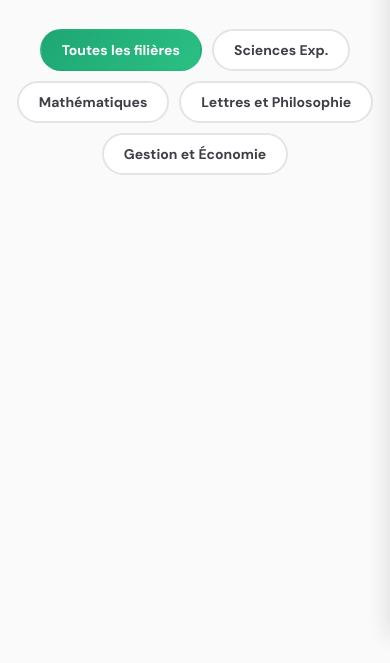
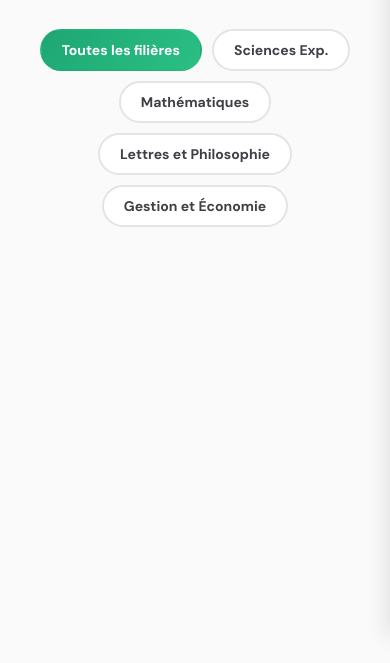
Before and after one commit to anaisda/skool-dz, a website: page public/index.html in a window 390 px wide. Both pictures are taken after a click on the button "Explorer les cours". Shown: the part 207-870 px from the top of the page. Drawn offline with Linux system fonts and the light colour scheme; no server answers; a web font is replaced by a local one.

Commit message:
Update styles.css

```diff
--- a/public/styles.css
+++ b/public/styles.css
@@ -1549,3 +1549,21 @@ html[dir="rtl"] .btn-primary-modern:hover svg {
         order: 3;
     }
 }
+/* Container Fixes for Courses and Features */
+.features-modern,
+.container-modern {
+    max-width: 1400px;           /* 1. Limits how wide the content can get */
+    margin: 0 auto;              /* 2. Centers the content in the middle of the screen */
+    padding-left: 2rem;          /* 3. Adds space on the left side */
+    padding-right: 2rem;         /* 4. Adds space on the right side */
+    width: 100%;                 /* Ensures it takes up space within the max-width */
+}
+
+/* Specific fix for Mobile to ensure space stays there */
+@media (max-width: 768px) {
+    .features-modern,
+    .container-modern {
+        padding-left: 1.5rem;
+        padding-right: 1.5rem;
+    }
+}
```
